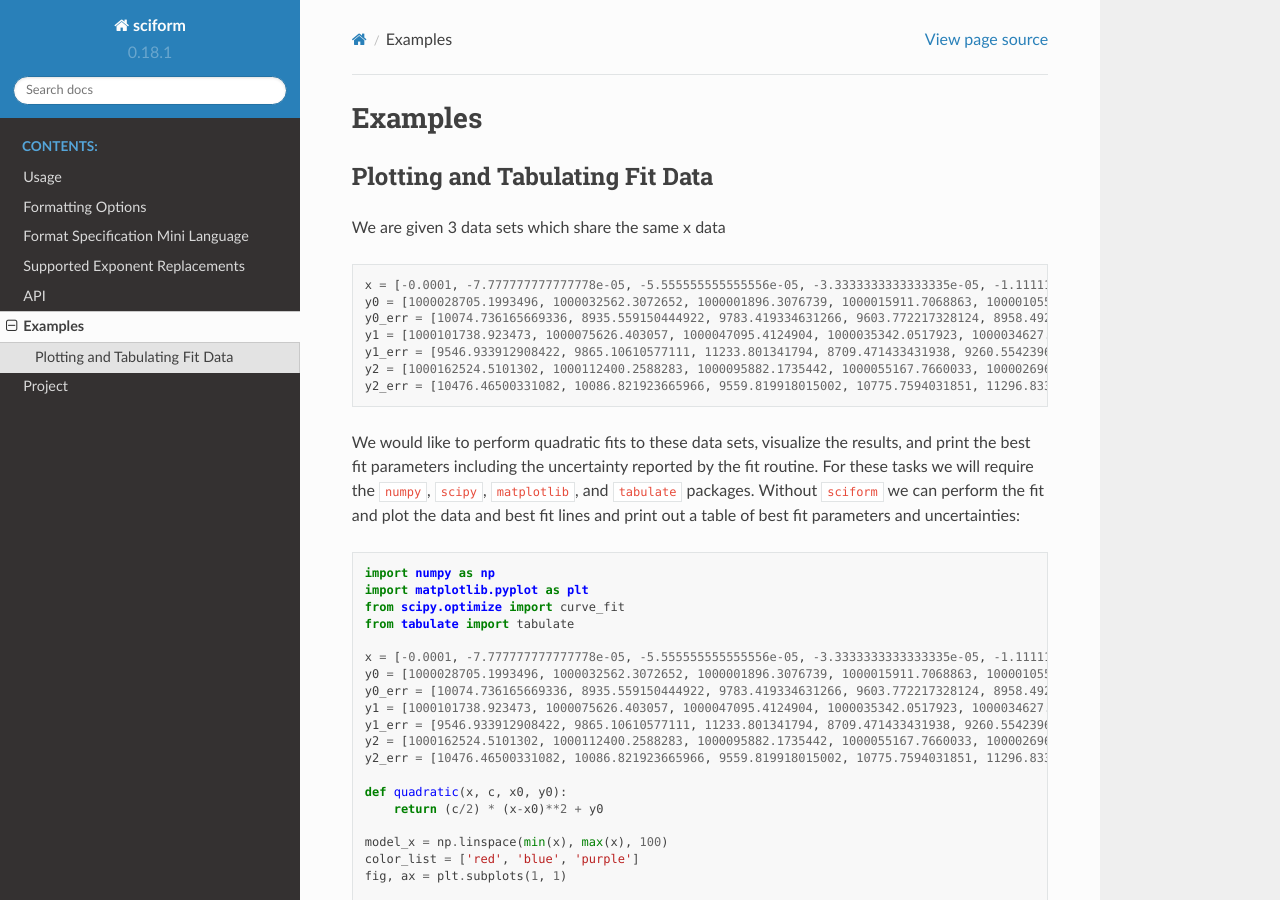
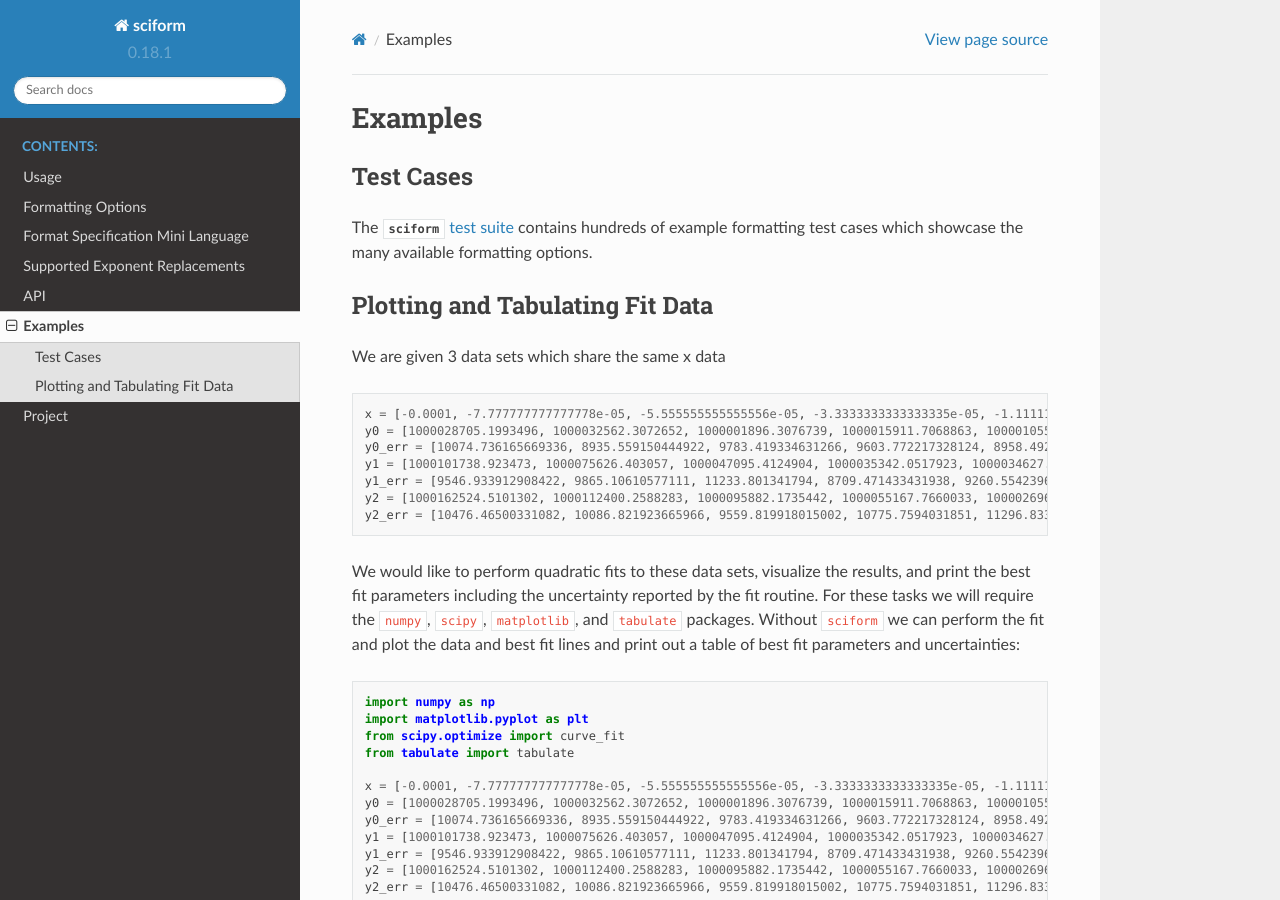
Before and after one commit to jagerber48/sciform, a Sphinx documentation site: the page built from docs/source/examples.rst, in a window 1280 px wide and 900 px high. Built offline with Sphinx 7.4.7 and the Read the Docs theme 2.0.0, drawn with Linux system fonts in a browser that asks for light colours.

Commit message:
Reference test cases in documentation

```diff
--- a/docs/source/examples.rst
+++ b/docs/source/examples.rst
@@ -1,5 +1,13 @@
 Examples
 ########
+
+Test Cases
+==========
+
+The :mod:`sciform`
+`test suite <https://github.com/jagerber48/sciform/tree/main/tests>`_
+contains hundreds of example formatting test cases which showcase the
+many available formatting options.
 
 Plotting and Tabulating Fit Data
 ================================
```
Also changed, not shown: 1 other file.
